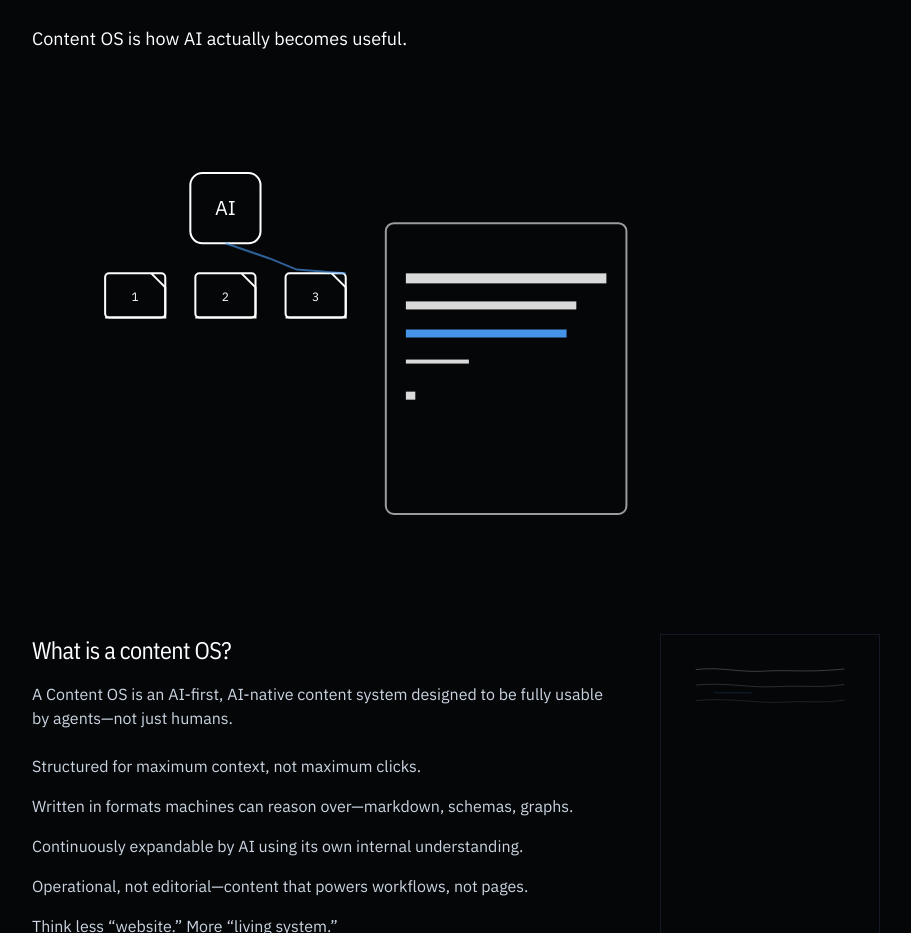
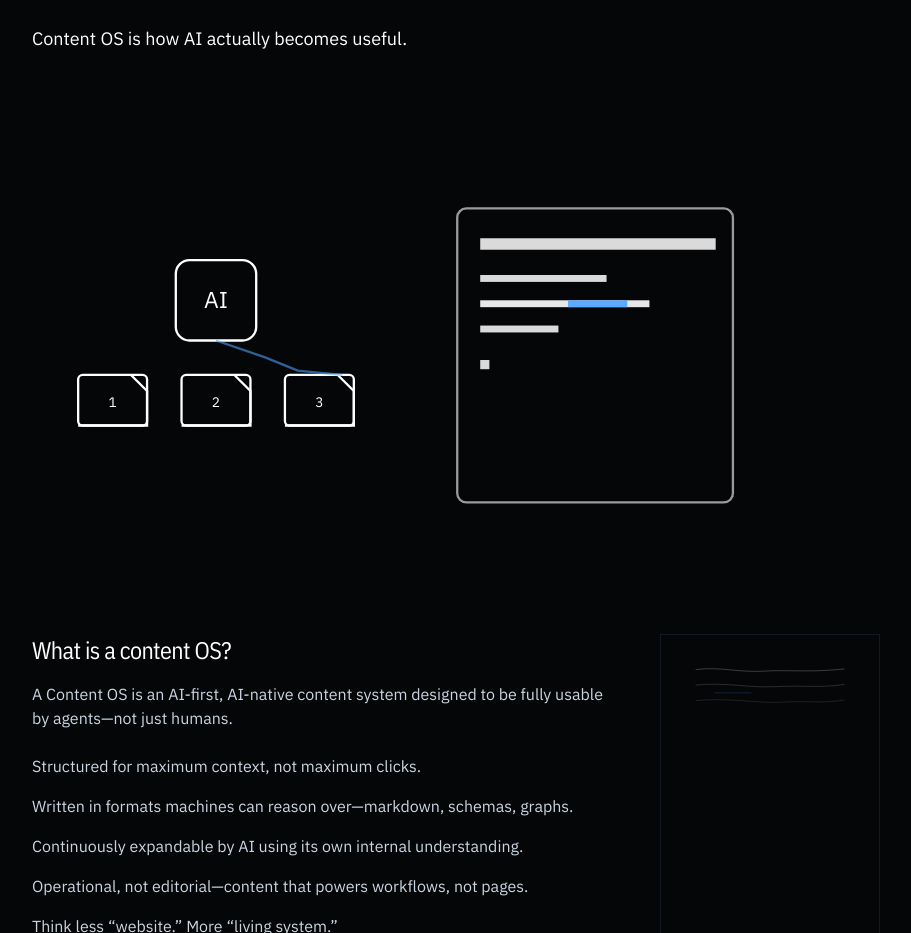
Before and after one commit to datasaurus-rex/deadwater, a Next.js app: page / in a window 1280 px wide. Shown: the part 880-1813 px from the top of the page, without its empty margins (184-1095 px from the left). Built offline with nearby package versions, Linux system fonts and the light colour scheme.

Commit message:
Refine content OS animation drafting

```diff
--- a/src/components/ContentOsAnimation.tsx
+++ b/src/components/ContentOsAnimation.tsx
@@ -8,10 +8,13 @@ type Props = {
   loop?: boolean;
 };
 
+type LineKind = "title" | "heading" | "text";
+type LineSegment = { y: number; kind: LineKind; color?: string; link?: boolean; linkOffset?: number; w?: number };
+
 const sizeMap = {
-  sm: 320,
-  md: 420,
-  lg: 520
+  sm: 300,
+  md: 340,
+  lg: 420
 };
 
 // Timeline summary (tweak durations here):
@@ -21,6 +24,10 @@ const sizeMap = {
 export function ContentOsAnimation({ size = "md", loop = true }: Props) {
   const prefersReducedMotion = useReducedMotion();
   const [phase, setPhase] = useState(0);
+  const leftOffsetY = 62;
+  const textOffsetY = -6;
+  const groupScale = 1.12;
+  const groupTranslate = { x: -12, y: -30 };
 
   const height = sizeMap[size];
   const width = Math.round(height * 1.9);
@@ -58,45 +65,85 @@ export function ContentOsAnimation({ size = "md", loop = true }: Props) {
     return { mode: "refined", headings: 3, blueLinks: 2 };
   }, [phase]);
 
-  const lineSegments = useMemo(
-    () => [
-      { x: 340, y: 140, w: 190 },
-      { x: 340, y: 168, w: 190 },
-      { x: 340, y: 196, w: 190 },
-      { x: 340, y: 224, w: 190 },
-      { x: 340, y: 252, w: 190 },
-      { x: 340, y: 280, w: 190 },
-      { x: 340, y: 308, w: 190 }
-    ],
+  const draftFrame = useMemo(
+    () => ({
+      x: 360,
+      y: 52,
+      width: 240,
+      height: 256,
+      paddingX: 20,
+      paddingTop: 22,
+      lineGap: 22
+    }),
     []
   );
 
+  const widthMap = useMemo<Record<LineKind, number>>(() => ({ title: 205, heading: 170, text: 145 }), []);
+  const heightMap = useMemo<Record<LineKind, number>>(() => ({ title: 10, heading: 8, text: 6 }), []);
+  const contentWidth = draftFrame.width - draftFrame.paddingX * 2;
+
+  const buildLines = (input: Array<Omit<LineSegment, "y">>) => {
+    const extraTitleGap = 10;
+    const extraHeadingGap = 8;
+    let currentY = draftFrame.y + draftFrame.paddingTop;
+    return input.map((segment) => {
+      const extra =
+        segment.kind === "title" ? extraTitleGap : segment.kind === "heading" ? extraHeadingGap : 0;
+      currentY += extra;
+      const withY = { ...segment, y: currentY };
+      currentY += draftFrame.lineGap + extra;
+      return withY;
+    });
+  };
+
+  const lineSegments = useMemo(
+    (): LineSegment[] =>
+      buildLines([
+        { kind: "text", w: contentWidth },
+        { kind: "text", w: contentWidth },
+        { kind: "text", w: contentWidth },
+        { kind: "text", w: contentWidth },
+        { kind: "text", w: contentWidth },
+        { kind: "text", w: contentWidth },
+        { kind: "text", w: contentWidth },
+        { kind: "text", w: contentWidth },
+        { kind: "text", w: contentWidth },
+        { kind: "text", w: contentWidth },
+        { kind: "text", w: contentWidth }
+      ]),
+    [contentWidth, draftFrame]
+  );
+
   const formattedSegments = useMemo(
-    () => [
-      { x: 340, y: 140, w: 200 },
-      { x: 340, y: 168, w: 170 },
-      { x: 340, y: 196, w: 185 },
-      { x: 340, y: 226, w: 120, gap: true },
-      { x: 340, y: 260, w: 200 },
-      { x: 340, y: 288, w: 160 },
-      { x: 340, y: 316, w: 180 },
-      { x: 340, y: 344, w: 150 }
-    ],
-    []
+    (): LineSegment[] =>
+      buildLines([
+        { kind: "title" },
+        { kind: "text", w: contentWidth * 0.55 },
+        { kind: "text", w: contentWidth * 0.85 },
+        { kind: "text", w: contentWidth * 0.65 },
+        { kind: "heading" },
+        { kind: "text", w: contentWidth * 0.55 },
+        { kind: "text", w: contentWidth * 0.85 },
+        { kind: "text", w: contentWidth * 0.65 },
+        { kind: "heading" }
+      ]),
+    [contentWidth, draftFrame]
   );
 
   const refinedSegments = useMemo(
-    () => [
-      { x: 340, y: 140, w: 200, heading: true },
-      { x: 340, y: 168, w: 170 },
-      { x: 340, y: 196, w: 185, link: true },
-      { x: 340, y: 226, w: 120, gap: true },
-      { x: 340, y: 258, w: 200 },
-      { x: 340, y: 286, w: 170 },
-      { x: 340, y: 314, w: 180, link: true },
-      { x: 340, y: 342, w: 150 }
-    ],
-    []
+    (): LineSegment[] =>
+      buildLines([
+        { kind: "title" },
+        { kind: "text", w: contentWidth * 0.55 },
+        { kind: "text", w: contentWidth * 0.85, link: true },
+        { kind: "text", w: contentWidth * 0.65 },
+        { kind: "heading" },
+        { kind: "text", w: contentWidth * 0.55 },
+        { kind: "text", w: contentWidth * 0.85, link: true, linkOffset: 0.2 },
+        { kind: "text", w: contentWidth * 0.65 },
+        { kind: "heading", color: "#4da3ff", w: contentWidth * 0.45 }
+      ]),
+    [contentWidth, draftFrame]
   );
 
   const activeLine = phase === 1 ? 1 : phase === 2 ? 2 : phase === 3 ? 3 : 0;
@@ -106,33 +153,48 @@ export function ContentOsAnimation({ size = "md", loop = true }: Props) {
       lines.mode === "wall" ? lineSegments : lines.mode === "formatted" ? formattedSegments : refinedSegments;
 
     return segments.map((seg, index) => {
-      const isHeading = "heading" in seg && Boolean(seg.heading);
-      const isGap = "gap" in seg && Boolean(seg.gap);
       const isLink = "link" in seg && Boolean(seg.link);
-      const height = isHeading ? 10 : isGap ? 4 : 8;
-      const delayStep = lines.mode === "wall" ? 0.2 : 0.2;
-      const duration = lines.mode === "wall" ? 0.7 : 0.6;
+      const kind = seg.kind;
+      const height = heightMap[kind];
+      const width = seg.w ?? widthMap[kind];
+      const delayStep = lines.mode === "wall" ? 0.12 : 0.2;
+      const duration = lines.mode === "wall" ? 0.45 : 0.6;
       const baseDelay = 0;
       const delay = baseDelay + index * delayStep;
-      const fill = isLink ? "#4da3ff" : "#ffffff";
+      const fill = seg.color ?? "#ffffff";
       const opacity = isLink ? 0.9 : 0.85;
+      const x = draftFrame.x + draftFrame.paddingX;
+      const y = seg.y + textOffsetY;
 
       if (prefersReducedMotion) {
-        return <rect key={index} x={seg.x} y={seg.y} width={seg.w} height={height} fill={fill} opacity={opacity} />;
+        return <rect key={index} x={x} y={y} width={width} height={height} fill={fill} opacity={opacity} />;
       }
 
       return (
+        <g key={`${lines.mode}-${index}`}>
           <motion.rect
-          key={`${lines.mode}-${index}`}
-          x={seg.x}
-          y={seg.y}
+            x={x}
+            y={y}
             height={height}
             fill={fill}
             opacity={opacity}
             initial={{ width: 0 }}
-          animate={{ width: seg.w }}
+            animate={{ width }}
             transition={{ duration, delay, ease: "easeOut" }}
           />
+          {isLink ? (
+            <motion.rect
+              x={x + width * (seg.linkOffset ?? 0.45)}
+              y={y}
+              height={height}
+              fill="#4da3ff"
+              opacity={0.9}
+              initial={{ width: 0 }}
+              animate={{ width: width * 0.35 }}
+              transition={{ duration, delay, ease: "easeOut" }}
+            />
+          ) : null}
+        </g>
       );
     });
   };
@@ -142,30 +204,31 @@ export function ContentOsAnimation({ size = "md", loop = true }: Props) {
   return (
     <div className="w-full">
       <svg
-        viewBox="0 0 780 420"
+        viewBox="0 0 780 320"
         width={width}
         height={height}
         className="h-auto w-full"
         role="img"
         aria-label="Content OS animation"
       >
-        <rect x="125" y="40" width="70" height="70" rx="12" stroke="#ffffff" strokeWidth="2" fill="none" />
-        <text x="160" y="82" textAnchor="middle" fill="#ffffff" fontSize="20" fontFamily="var(--font-sans)">
+        <g transform={`translate(${groupTranslate.x} ${groupTranslate.y}) scale(${groupScale})`}>
+        <rect x="115" y={35 + leftOffsetY} width="70" height="70" rx="12" stroke="#ffffff" strokeWidth="2" fill="none" />
+        <text x="150" y={77 + leftOffsetY} textAnchor="middle" fill="#ffffff" fontSize="20" fontFamily="var(--font-sans)">
           AI
         </text>
 
         {[0, 1, 2].map((index) => (
           <g key={index}>
-            <rect x={40 + index * 90} y={140} width="60" height="44" rx="4" stroke="#ffffff" strokeWidth="2" fill="none" />
+            <rect x={30 + index * 90} y={135 + leftOffsetY} width="60" height="44" rx="4" stroke="#ffffff" strokeWidth="2" fill="none" />
             <path
-              d={`M${86 + index * 90} 140 L${100 + index * 90} 154 L${100 + index * 90} 184 L${40 + index * 90} 184`}
+              d={`M${76 + index * 90} ${135 + leftOffsetY} L${90 + index * 90} ${149 + leftOffsetY} L${90 + index * 90} ${179 + leftOffsetY} L${30 + index * 90} ${179 + leftOffsetY}`}
               stroke="#ffffff"
               strokeWidth="2"
               fill="none"
             />
             <text
-              x={70 + index * 90}
-              y={168}
+              x={60 + index * 90}
+              y={163 + leftOffsetY}
               textAnchor="middle"
               fill="#ffffff"
               fontSize="12"
@@ -176,7 +239,17 @@ export function ContentOsAnimation({ size = "md", loop = true }: Props) {
           </g>
         ))}
 
-        <rect x="320" y="90" width="240" height="290" rx="8" stroke="#ffffff" strokeWidth="2" fill="none" opacity={0.6} />
+        <rect
+          x={draftFrame.x}
+          y={draftFrame.y}
+          width={draftFrame.width}
+          height={draftFrame.height}
+          rx="8"
+          stroke="#ffffff"
+          strokeWidth="2"
+          fill="none"
+          opacity={0.6}
+        />
 
         {renderLines()}
 
@@ -185,7 +258,7 @@ export function ContentOsAnimation({ size = "md", loop = true }: Props) {
             {activeLine === 1 ? (
               <motion.path
                 key="zap-1"
-                d="M160 110 L140 126 L120 132 L100 140"
+                d={`M150 ${105 + leftOffsetY} L130 ${121 + leftOffsetY} L110 ${127 + leftOffsetY} L90 ${135 + leftOffsetY}`}
                 stroke="#4da3ff"
                 strokeWidth="2"
                 fill="none"
@@ -193,9 +266,9 @@ export function ContentOsAnimation({ size = "md", loop = true }: Props) {
                 animate={{
                   opacity: [1, 0.25, 1],
                   d: [
-                    "M160 110 L140 126 L120 132 L100 140",
-                    "M160 110 L150 122 L120 136 L100 140",
-                    "M160 110 L140 126 L120 132 L100 140"
+                    `M150 ${105 + leftOffsetY} L130 ${121 + leftOffsetY} L110 ${127 + leftOffsetY} L90 ${135 + leftOffsetY}`,
+                    `M150 ${105 + leftOffsetY} L140 ${117 + leftOffsetY} L110 ${131 + leftOffsetY} L90 ${135 + leftOffsetY}`,
+                    `M150 ${105 + leftOffsetY} L130 ${121 + leftOffsetY} L110 ${127 + leftOffsetY} L90 ${135 + leftOffsetY}`
                   ]
                 }}
                 transition={{ ...zapTransition, repeat: Infinity, repeatType: "loop" }}
@@ -204,7 +277,7 @@ export function ContentOsAnimation({ size = "md", loop = true }: Props) {
             {activeLine === 2 ? (
               <motion.path
                 key="zap-2"
-                d="M160 110 L170 128 L190 140"
+                d={`M150 ${105 + leftOffsetY} L160 ${123 + leftOffsetY} L180 ${135 + leftOffsetY}`}
                 stroke="#4da3ff"
                 strokeWidth="2"
                 fill="none"
@@ -212,9 +285,9 @@ export function ContentOsAnimation({ size = "md", loop = true }: Props) {
                 animate={{
                   opacity: [1, 0.25, 1],
                   d: [
-                    "M160 110 L170 128 L190 140",
-                    "M160 110 L168 130 L192 142",
-                    "M160 110 L170 128 L190 140"
+                    `M150 ${105 + leftOffsetY} L160 ${123 + leftOffsetY} L180 ${135 + leftOffsetY}`,
+                    `M150 ${105 + leftOffsetY} L158 ${125 + leftOffsetY} L182 ${137 + leftOffsetY}`,
+                    `M150 ${105 + leftOffsetY} L160 ${123 + leftOffsetY} L180 ${135 + leftOffsetY}`
                   ]
                 }}
                 transition={{ ...zapTransition, repeat: Infinity, repeatType: "loop" }}
@@ -223,7 +296,7 @@ export function ContentOsAnimation({ size = "md", loop = true }: Props) {
             {activeLine === 3 ? (
               <motion.path
                 key="zap-3"
-                d="M160 110 L200 126 L230 134 L280 140"
+                d={`M150 ${105 + leftOffsetY} L190 ${121 + leftOffsetY} L220 ${129 + leftOffsetY} L260 ${135 + leftOffsetY}`}
                 stroke="#4da3ff"
                 strokeWidth="2"
                 fill="none"
@@ -231,9 +304,9 @@ export function ContentOsAnimation({ size = "md", loop = true }: Props) {
                 animate={{
                   opacity: [1, 0.25, 1],
                   d: [
-                    "M160 110 L200 126 L230 134 L280 140",
-                    "M160 110 L206 124 L232 138 L280 140",
-                    "M160 110 L200 126 L230 134 L280 140"
+                    `M150 ${105 + leftOffsetY} L190 ${121 + leftOffsetY} L220 ${129 + leftOffsetY} L260 ${135 + leftOffsetY}`,
+                    `M150 ${105 + leftOffsetY} L196 ${119 + leftOffsetY} L222 ${133 + leftOffsetY} L260 ${135 + leftOffsetY}`,
+                    `M150 ${105 + leftOffsetY} L190 ${121 + leftOffsetY} L220 ${129 + leftOffsetY} L260 ${135 + leftOffsetY}`
                   ]
                 }}
                 transition={{ ...zapTransition, repeat: Infinity, repeatType: "loop" }}
@@ -241,6 +314,7 @@ export function ContentOsAnimation({ size = "md", loop = true }: Props) {
             ) : null}
           </>
         )}
+        </g>
       </svg>
     </div>
   );
```
Lines whose indentation alone changed are shown as unchanged.
